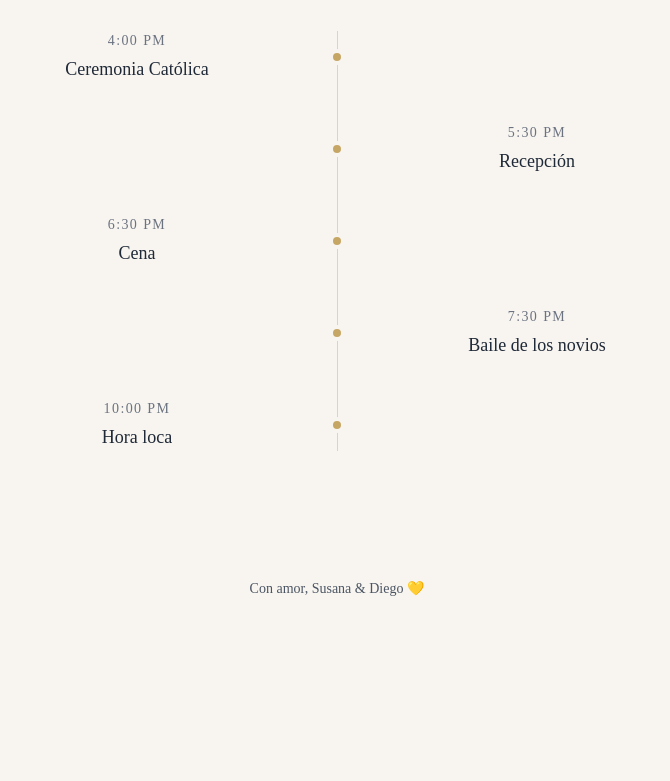
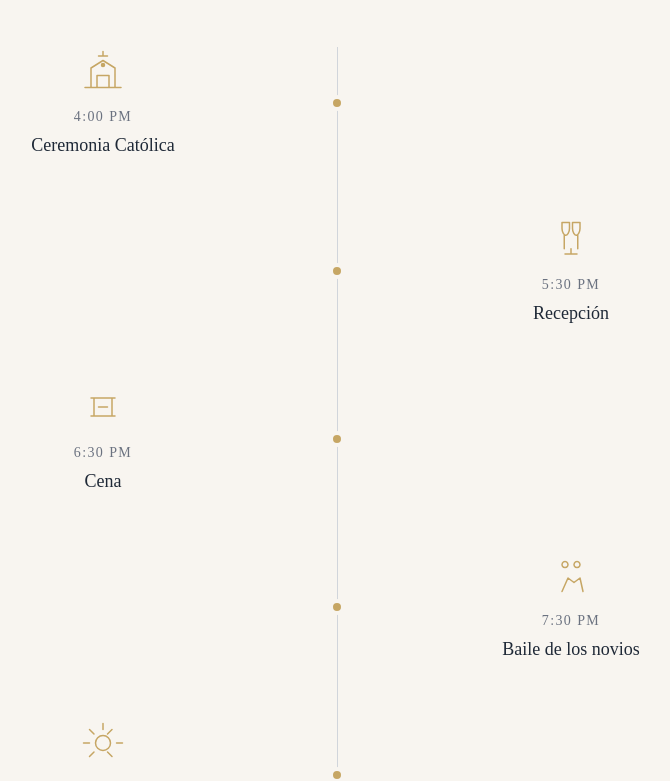
Before and after one commit to Susanabt1001419/Invitacion---Boda, a Next.js app: page / in a window 1280 px wide. Shown: the part 2369-3150 px from the top of the page, without its empty margins (303-973 px from the left). Before the commit the page ends 3008 px from the top, so only its background shows below. Built offline with nearby package versions, Linux system fonts and the light colour scheme.

Commit message:
Update wedding program section layout and styles

```diff
--- a/pages/index.js
+++ b/pages/index.js
@@ -179,36 +179,85 @@ export default function Home() {
         </motion.div>
       </section>
 
-      {/* 🕰️ PROGRAMA DE LA BODA */}
-      <Section id="programa" className="py-12">
-        <h2 className="font-script text-3xl text-gold mb-10">
+            {/* 🕰️ PROGRAMA DE LA BODA */}
+      <Section id="programa" className="py-14">
+        <h2 className="font-script text-3xl text-gold mb-12">
           Programa de la boda
         </h2>
 
-        <div className="relative max-w-3xl mx-auto">
+        <div className="relative max-w-4xl mx-auto">
 
           {/* Línea vertical */}
           <div className="absolute left-1/2 top-0 h-full w-px bg-gray-300" />
 
           {/* ITEM */}
           {[
-            { time: "4:00 PM", title: "Ceremonia Católica", icon: "⛪" },
-            { time: "5:30 PM", title: "Recepción", icon: "🥂" },
-            { time: "6:30 PM", title: "Cena", icon: "🍽️" },
-            { time: "7:30 PM", title: "Baile de los novios", icon: "💃" },
-            { time: "10:00 PM", title: "Hora loca", icon: "🎉" },
+            {
+              time: "4:00 PM",
+              title: "Ceremonia Católica",
+              icon: (
+                <svg viewBox="0 0 64 64" className="w-12 h-12" fill="none" stroke="#c6a664" strokeWidth="2">
+                  <path d="M32 6v6M26 12h12M16 54V28l16-10 16 10v26M8 54h48M24 54V38h16v16" strokeLinecap="round" strokeLinejoin="round"/>
+                  <circle cx="32" cy="24" r="2" fill="#c6a664"/>
+                </svg>
+              )
+            },
+            {
+              time: "5:30 PM",
+              title: "Recepción",
+              icon: (
+                <svg viewBox="0 0 64 64" className="w-12 h-12" fill="none" stroke="#c6a664" strokeWidth="2">
+                  <path d="M20 10h10v8c0 5-3 9-5 9s-5-4-5-9v-8Zm14 0h10v8c0 5-3 9-5 9s-5-4-5-9v-8ZM23 27v18m18-18v18m-9 0v7m-8 0h16" strokeLinecap="round" strokeLinejoin="round"/>
+                </svg>
+              )
+            },
+            {
+              time: "6:30 PM",
+              title: "Cena",
+              icon: (
+                <svg viewBox="0 0 64 64" className="w-12 h-12" fill="none" stroke="#c6a664" strokeWidth="2">
+                  <path d="M16 20h32M16 44h32M20 20v24M44 20v24M26 32h12" strokeLinecap="round" strokeLinejoin="round"/>
+                </svg>
+              )
+            },
+            {
+              time: "7:30 PM",
+              title: "Baile de los novios",
+              icon: (
+                <svg viewBox="0 0 64 64" className="w-12 h-12" fill="none" stroke="#c6a664" strokeWidth="2">
+                  <path d="M24 14a4 4 0 1 0 0.01 0ZM40 14a4 4 0 1 0 0.01 0ZM20 54l8-18 8 6 8-6 4 18" strokeLinecap="round" strokeLinejoin="round"/>
+                </svg>
+              )
+            },
+            {
+              time: "10:00 PM",
+              title: "Hora loca",
+              icon: (
+                <svg viewBox="0 0 64 64" className="w-12 h-12" fill="none" stroke="#c6a664" strokeWidth="2">
+                  <path d="M32 6v8M6 32h8M50 32h8M14 14l6 6M44 14l-6 6M14 50l6-6M44 50l-6-6" strokeLinecap="round"/>
+                  <circle cx="32" cy="32" r="10"/>
+                </svg>
+              )
+            },
           ].map((item, i) => (
             <div
               key={i}
-              className={`mb-10 flex items-center w-full ${
-                i % 2 === 0 ? "justify-start pr-8" : "justify-end pl-8"
+              className={`relative mb-14 flex items-center w-full ${
+                i % 2 === 0 ? "justify-start pr-10" : "justify-end pl-10"
               }`}
             >
-              {/* Contenido */}
               <div className="w-1/2 text-center">
+                {/* ICONO */}
+                <div className="flex justify-center mb-3">
+                  {item.icon}
+                </div>
+
+                {/* HORA */}
                 <p className="text-sm tracking-widest text-gray-500 mb-1">
                   {item.time}
                 </p>
+
+                {/* TEXTO */}
                 <p className="font-serif text-lg text-gray-800">
                   {item.title}
                 </p>
@@ -216,11 +265,11 @@ export default function Home() {
 
               {/* Punto central */}
               <div className="absolute left-1/2 -translate-x-1/2 w-4 h-4 bg-gold rounded-full border-4 border-beige" />
-
             </div>
           ))}
         </div>
       </Section>
+
 
       {/* 🌿 FOOTER */}
       <footer className="py-10 text-sm text-gray-600">
```
